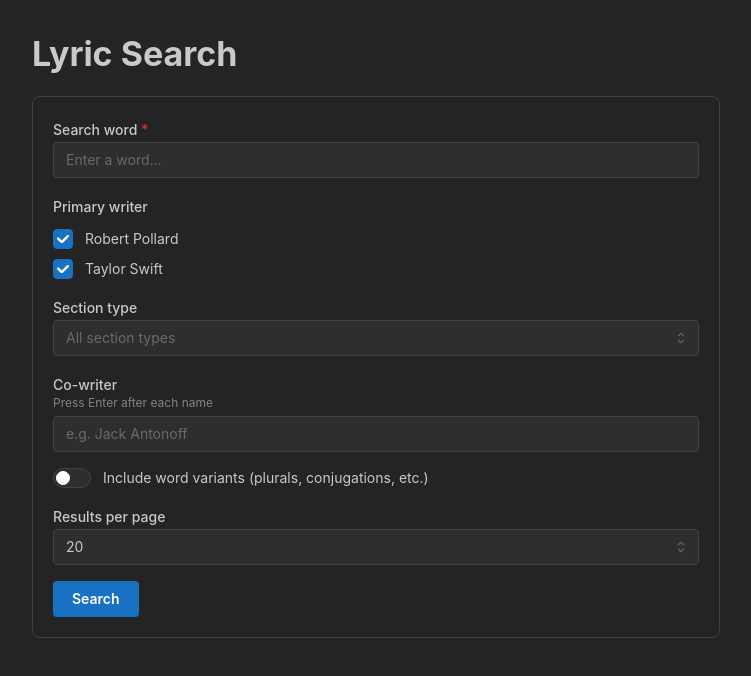
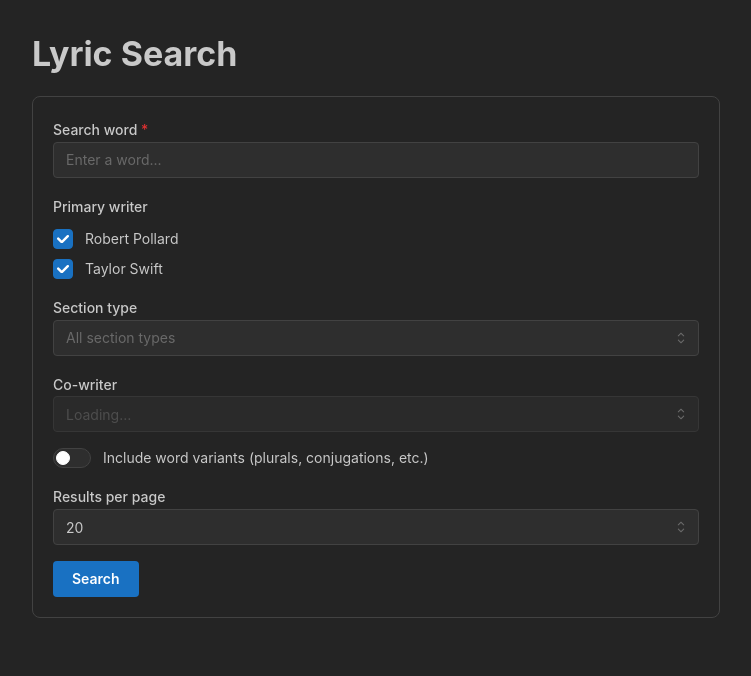
Before and after one commit to colin-j-arpe/bobntay, a React (Vite) app in the folder bnt_frontend/: page / in a window 1280 px wide. Shown: the top 676 px of the page, without its empty margins (264-1015 px from the left). Built offline with nearby package versions, Linux system fonts and the light colour scheme; no server answers.

Commit message:
Use writer list for frontend filter

```diff
--- /dev/null
+++ b/bnt_frontend/src/api/writers.ts
@@ -0,0 +1,16 @@
+import { useQuery } from '@tanstack/react-query'
+
+async function fetchWriters(): Promise<string[]> {
+  const response = await fetch('/search/writers/')
+  if (!response.ok) throw new Error(`Failed to fetch writers: ${response.status}`)
+  const data = await response.json() as { writers: string[] }
+  return data.writers
+}
+
+export function useWriters() {
+  return useQuery({
+    queryKey: ['writers'],
+    queryFn: fetchWriters,
+    staleTime: 60 * 60 * 1000,
+  })
+}
--- a/bnt_frontend/src/components/SearchForm.tsx
+++ b/bnt_frontend/src/components/SearchForm.tsx
@@ -1,7 +1,14 @@
-import { TextInput, Checkbox, MultiSelect, TagsInput, Switch, Select, Button, Stack, Group } from '@mantine/core'
+import { useMemo, useState } from 'react'
+import { TextInput, Checkbox, MultiSelect, Switch, Select, Button, Stack, Group } from '@mantine/core'
 import { useForm } from '@mantine/form'
 import { useNavigate, useSearchParams } from 'react-router-dom'
+import { useWriters } from '../api/writers'
 import type { SearchFormValues } from '../types/api'
+
+function fuzzyFilter(name: string, query: string): boolean {
+  const lower = name.toLowerCase()
+  return [...query.toLowerCase()].every((ch) => lower.includes(ch))
+}
 
 const SECTION_TYPE_OPTIONS = [
   { value: 'INTRO', label: 'Intro' },
@@ -27,6 +34,14 @@ const PAGE_SIZE_OPTIONS = ['10', '20', '50']
 export default function SearchForm() {
   const navigate = useNavigate()
   const [searchParams] = useSearchParams()
+  const { data: writers, isLoading: isLoadingWriters } = useWriters()
+  const [writerSearch, setWriterSearch] = useState('')
+
+  const filteredWriters = useMemo(() => {
+    if (!writers) return []
+    if (!writerSearch) return writers
+    return writers.filter((name) => fuzzyFilter(name, writerSearch))
+  }, [writers, writerSearch])
 
   // Seed from URL when returning from results; default primary_writer to all on fresh visit.
   const hasWord = searchParams.has('word')
@@ -83,11 +98,15 @@ export default function SearchForm() {
           {...form.getInputProps('section_type')}
         />
 
-        <TagsInput
+        <MultiSelect
           label="Co-writer"
-          description="Press Enter after each name"
-          placeholder="e.g. Jack Antonoff"
-          splitChars={[',']}
+          placeholder={isLoadingWriters ? 'Loading…' : 'Search writers…'}
+          data={filteredWriters}
+          searchable
+          searchValue={writerSearch}
+          onSearchChange={setWriterSearch}
+          clearable
+          disabled={isLoadingWriters}
           {...form.getInputProps('co_writer')}
         />
 
--- a/bnt_frontend/tsconfig.json
+++ b/bnt_frontend/tsconfig.json
@@ -14,9 +14,9 @@
     "strict": true,
     "noUnusedLocals": true,
     "noUnusedParameters": true,
-    "noFallthroughCasesInSwitch": true
+    "noFallthroughCasesInSwitch": true,
+    "types": ["@testing-library/jest-dom"]
   },
   "include": ["src"],
-  "exclude": ["src/test"],
   "references": [{ "path": "./tsconfig.node.json" }]
 }
```
Also changed, not shown: 1 other file (tests, documents, lock files or other folders).
